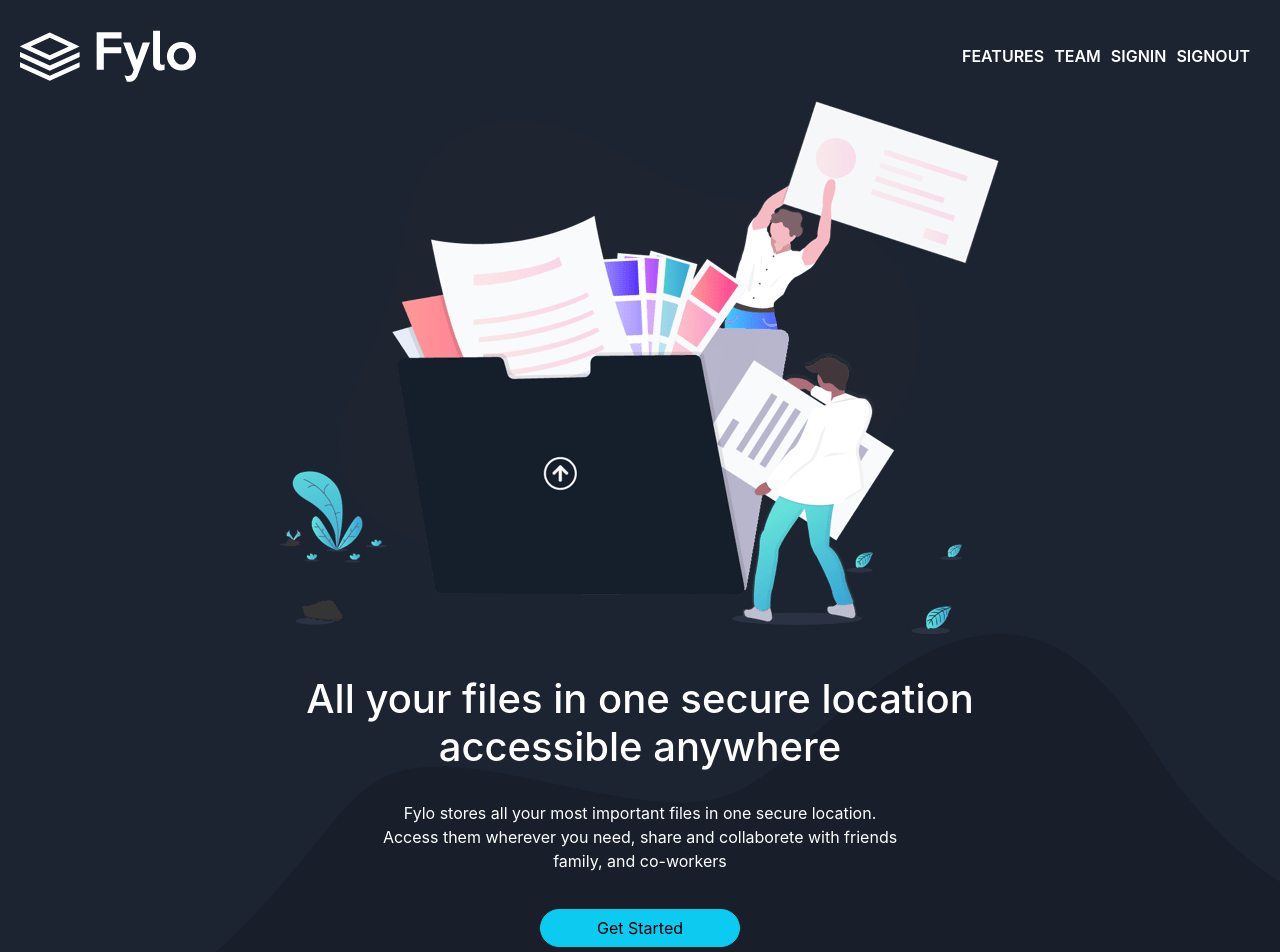
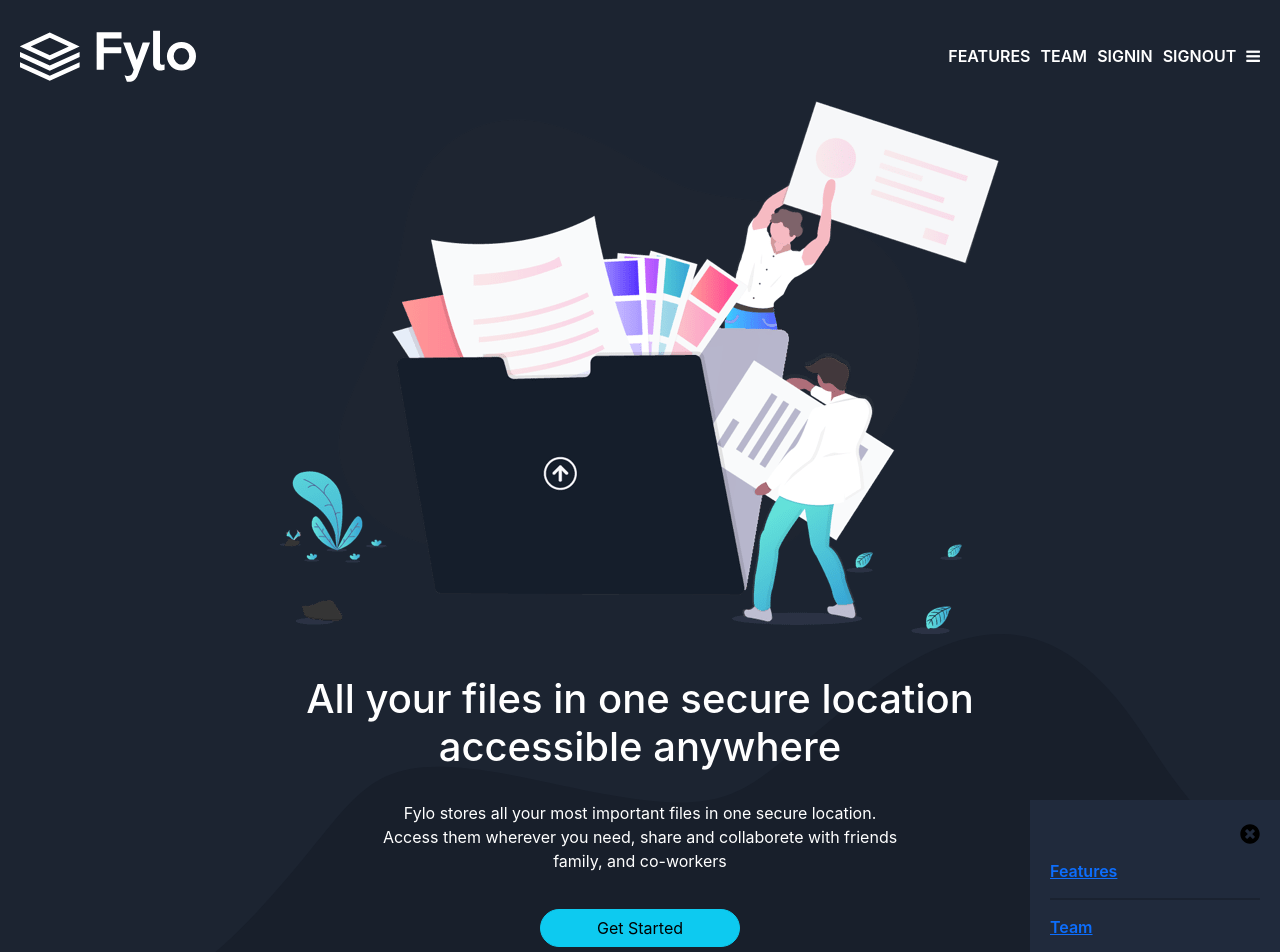
Before and after one commit to Olasubomi1/Fylo-app, a React (Create React App) app: page / in a window 1280 px wide. Shown: the top 952 px of the page. Built offline with nearby package versions, Linux system fonts and the light colour scheme.

Commit message:
Added a dropdown burger controller to the navbar.

```diff
--- a/package.json
+++ b/package.json
@@ -3,15 +3,19 @@
   "version": "0.1.0",
   "private": true,
   "dependencies": {
+    "@fortawesome/free-solid-svg-icons": "^5.15.4",
+    "@mui/material": "^5.2.7",
+    "@mui/styled-engine-sc": "^5.1.0",
     "@testing-library/jest-dom": "^5.16.1",
     "@testing-library/react": "^12.1.2",
     "@testing-library/user-event": "^13.5.0",
     "bootstrap": "^5.1.3",
+    "font-awesome": "^4.7.0",
     "react": "^17.0.2",
     "react-bootstrap": "^2.1.0",
     "react-dom": "^17.0.2",
     "react-reveal": "^1.2.2",
-    "react-scripts": "5.0.0",
+    "react-scripts": "^2.1.3",
     "styled-components": "^5.3.3",
     "web-vitals": "^2.1.2"
   },
--- a/src/App.js
+++ b/src/App.js
@@ -1,4 +1,6 @@
+import React from "react";
 import Home from "./Components/Home";
+import "font-awesome/css/font-awesome.css";
 import "./App.css";
 
 function App() {
--- a/src/Components/NavBar.jsx
+++ b/src/Components/NavBar.jsx
@@ -1,7 +1,9 @@
-import React from "react";
+import React, { useState } from "react";
 import styled from "styled-components";
 
 function NavBar() {
+  const [burgerStatus, setBurgerStatus] = useState(false);
+
   return (
     <Container>
       <a>
@@ -14,6 +16,31 @@ function NavBar() {
         <a href="#">SignIn</a>
         <a href="#">SignOut</a>
       </RightMenu>
+      <CustomMenu onClick={() => setBurgerStatus(true)}>
+        <i class="fa fa-bars" aria-hidden="true"></i>
+      </CustomMenu>
+      <BurgerNav show={burgerStatus}>
+        <CloseWrapper>
+          <CustomClose onClick={() => setBurgerStatus(false)}>
+            <img src="times-circle-solid.svg" alt="closebar" />
+          </CustomClose>
+        </CloseWrapper>
+        <li>
+          <a href="#">Features</a>
+        </li>
+        <li>
+          <a href="#">Team</a>
+        </li>
+        <li>
+          <a href="#">Profile</a>
+        </li>
+        <li>
+          <a href="#">SignIn</a>
+        </li>
+        <li>
+          <a href="#">SignOut</a>
+        </li>
+      </BurgerNav>
     </Container>
   );
 }
@@ -25,10 +52,12 @@ const Container = styled.div`
   position: fixed;
   display: flex;
   align-items: center;
+  justify-content: space-between;
   padding: 30px 20px;
   top: 0;
   left: 0;
   right: 0;
+  z-index: 10;
 `;
 const Menu = styled.div``;
 
@@ -41,8 +70,53 @@ const RightMenu = styled.div`
     font-weight: 600;
     text-transform: uppercase;
     margin-right: 10px;
+    left: ;
     flex-wrap: nowrap;
     text-decoration: none;
     color: white;
+    @media (max-width: 768px) {
+      display: none;
+    }
   }
 `;
+const CustomMenu = styled.div`
+  display: flex;
+  align-items: right;
+  justify-content: right;
+  cursor: pointer;
+`;
+const BurgerNav = styled.div`
+  position: fixed;
+  top: 0;
+  bottom: 0;
+  right: 0;
+  background: hsl(219, 30%, 18%);
+  width: 250px;
+  z-index: 10px;
+  list-style: none;
+  padding: 20px;
+  display: flex;
+  flex-direction: column;
+  text-align: start;
+  transform: ${(props) => (props.show ? "translateX(0%)" : "translateY(100%)")};
+  transition: transform 0.3s;
+
+  li {
+    padding: 15px 0;
+    border-bottom: 2px solid rgba(0, 0, 0, 0.2);
+    a {
+      font-weight: 600;
+    }
+  }
+`;
+const CloseWrapper = styled.div`
+  display: flex;
+  justify-content: flex-end;
+`;
+const CustomClose = styled.div`
+  img {
+    width: 20px;
+    height: auto;
+    cursor: pointer;
+  }
+`;
```
Also changed, not shown: public/times-circle-solid.svg (added), 1 other file (tests, documents, lock files or other folders).
